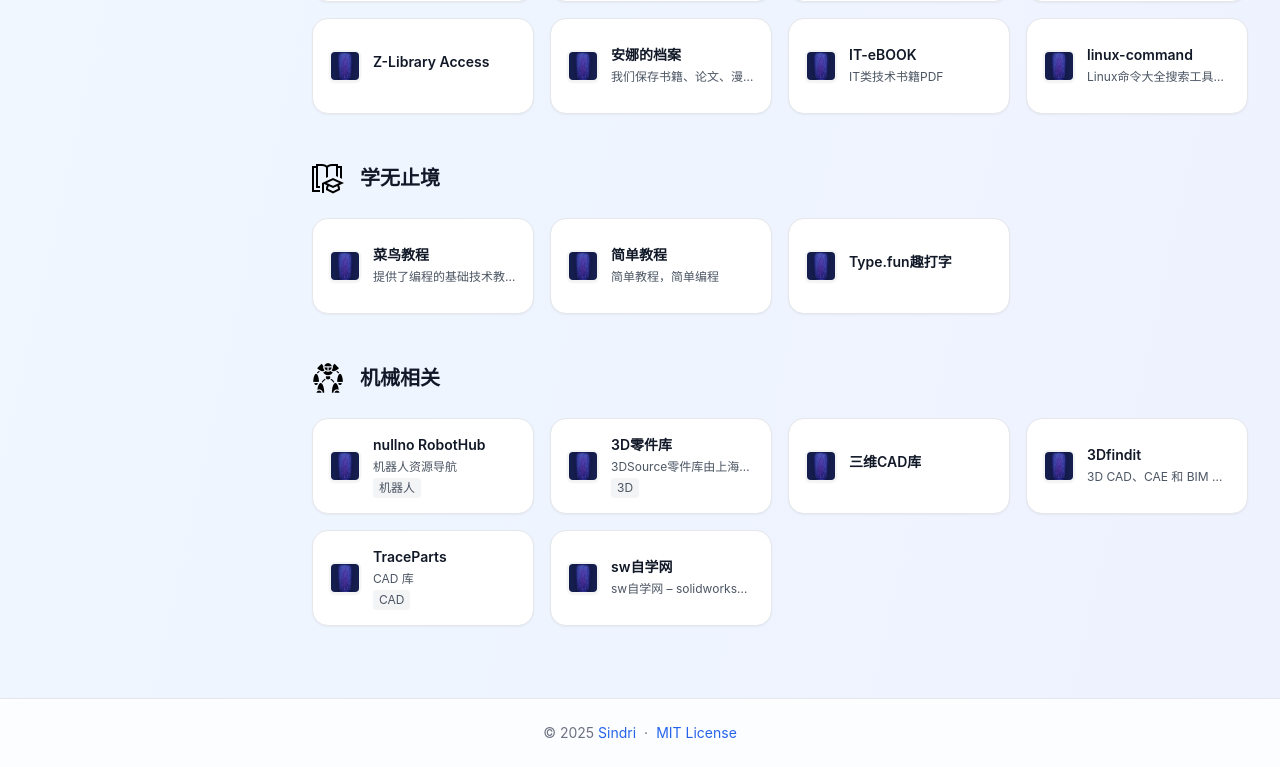
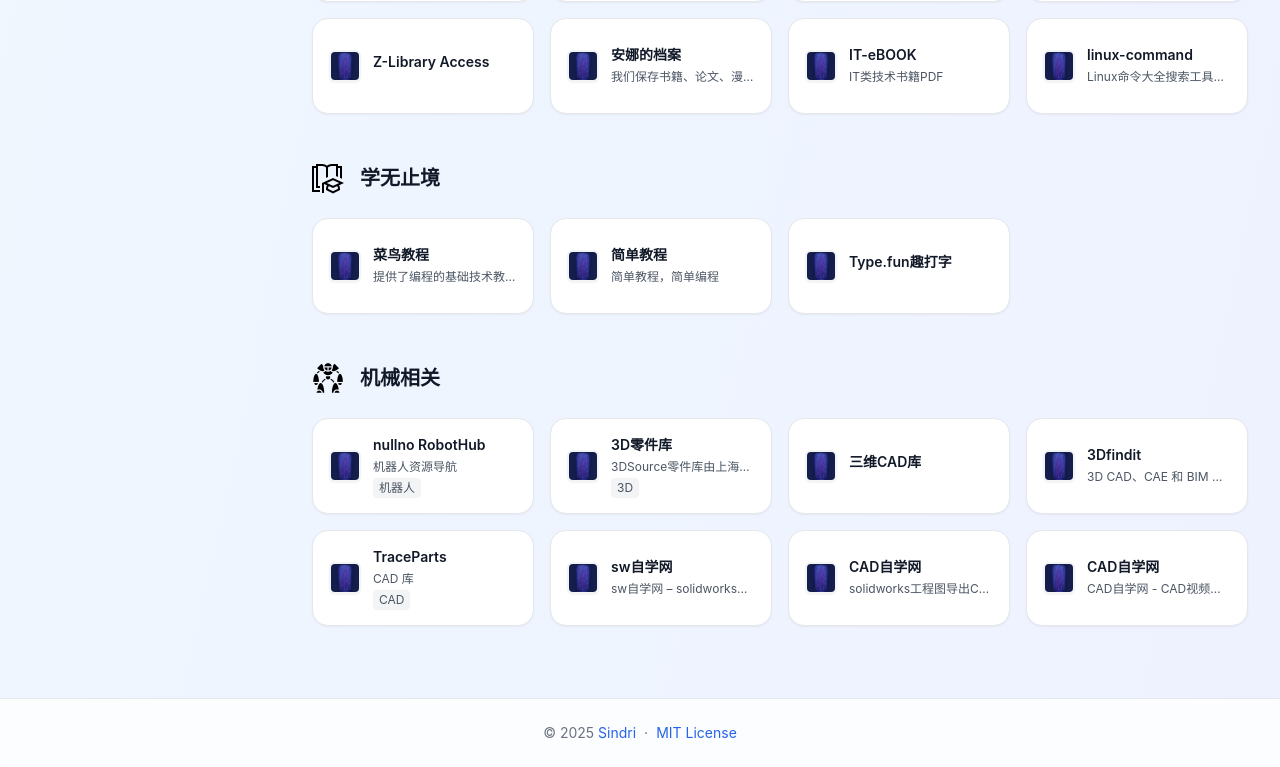
Before and after one commit to synmv/binnav111, a React (Vite) app: page / in a window 1280 px wide. Shown: the part 5031-5798 px from the top of the page. Built offline with nearby package versions, Linux system fonts and the light colour scheme.

Commit message:
🔧 Auto-update website config via EdgeOne Functions

```diff
--- a/src/websiteData.js
+++ b/src/websiteData.js
@@ -1,4 +1,4 @@
-// 网站数据 - 通过管理后台更新于 2025/9/4 20:56:02
+// 网站数据 - 通过管理后台更新于 2025/9/4 21:16:14
 
 // 站点配置
 export const siteConfig = {
@@ -1325,13 +1325,31 @@
     "icon": "https://icon.nbvil.com/favicon?url=info.traceparts.com"
   },
   {
-    "id": 1756990559893,
+    "id": 1756990564286,
     "name": "sw自学网",
     "description": "sw自学网 – solidworks自学网一站式solidworks教程综合学习交流平台",
     "url": "https://www.swrjzxw.com/",
     "category": "category_1756717842012",
     "tags": [],
-    "icon": "https://icon.nbvil.com/favicon?url=swrjzxw.com"
+    "icon": "https://icon.nbvil.com/favicon?url=www.swrjzxw.com"
+  },
+  {
+    "id": 1756991753981,
+    "name": "CAD自学网",
+    "description": "solidworks工程图导出CAD与CAD导入solidworks教程 -",
+    "url": "https://www.cadzxw.com/42153.html",
+    "category": "category_1756717842012",
+    "tags": [],
+    "icon": "/assets/logo.png"
+  },
+  {
+    "id": 1756991772663,
+    "name": "CAD自学网",
+    "description": "CAD自学网 - CAD视频教程,CAD软件下载,免费的设计软件教程自学网",
+    "url": "https://www.cadzxw.com/",
+    "category": "category_1756717842012",
+    "tags": [],
+    "icon": "https://icon.nbvil.com/favicon?url=www.cadzxw.com"
   }
 ];
 
```
